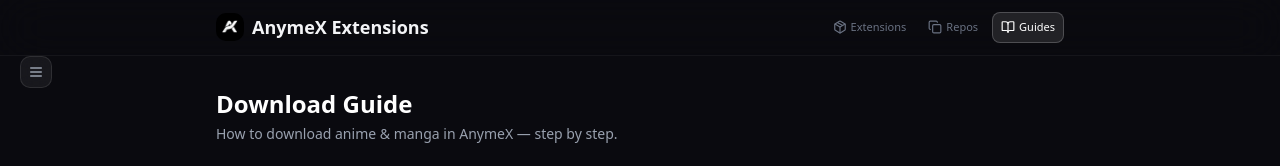
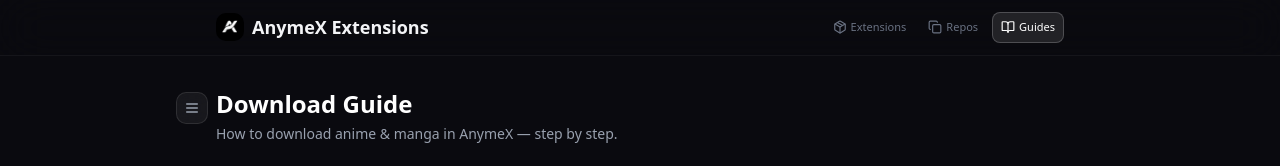
Before and after one commit to Shebyyy/AnymeX-Extensions, a Next.js app: page /download-guide in a window 1280 px wide. Shown: the top 166 px of the page. Built offline with nearby package versions, Linux system fonts and the light colour scheme; no server answers.

Commit message:
Update GuideSidebar.tsx

```diff
--- a/src/components/GuideSidebar.tsx
+++ b/src/components/GuideSidebar.tsx
@@ -37,14 +37,16 @@
 
   return (
     <>
-      {/* Floating ☰ button - fixed so it stays on scroll, top-left just below header */}
+      {/* Sticky wrapper — sticks below header, button is positioned relative to content */}
+      <div className="sticky top-14 z-30 h-0">
         <button
           onClick={() => setOpen(!open)}
-        className="fixed top-14 left-3 sm:left-5 z-30 w-8 h-8 rounded-lg bg-white/[0.06] border border-white/[0.1] flex items-center justify-center text-gray-400 hover:text-white hover:bg-white/[0.12] transition-all backdrop-blur-sm"
+          className="absolute -left-10 top-1 w-8 h-8 rounded-lg bg-white/[0.06] border border-white/[0.1] flex items-center justify-center text-gray-400 hover:text-white hover:bg-white/[0.12] transition-all backdrop-blur-sm"
           aria-label="Toggle guides"
         >
           <Menu className="w-4 h-4" />
         </button>
+      </div>
 
       {/* Overlay */}
       {open && (
```
Lines whose indentation alone changed are shown as unchanged.
